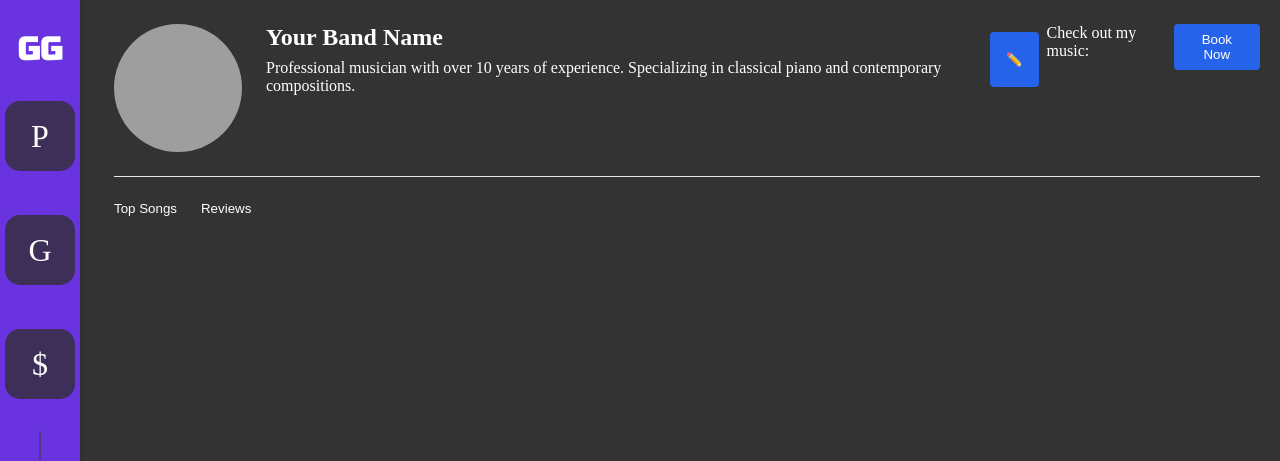
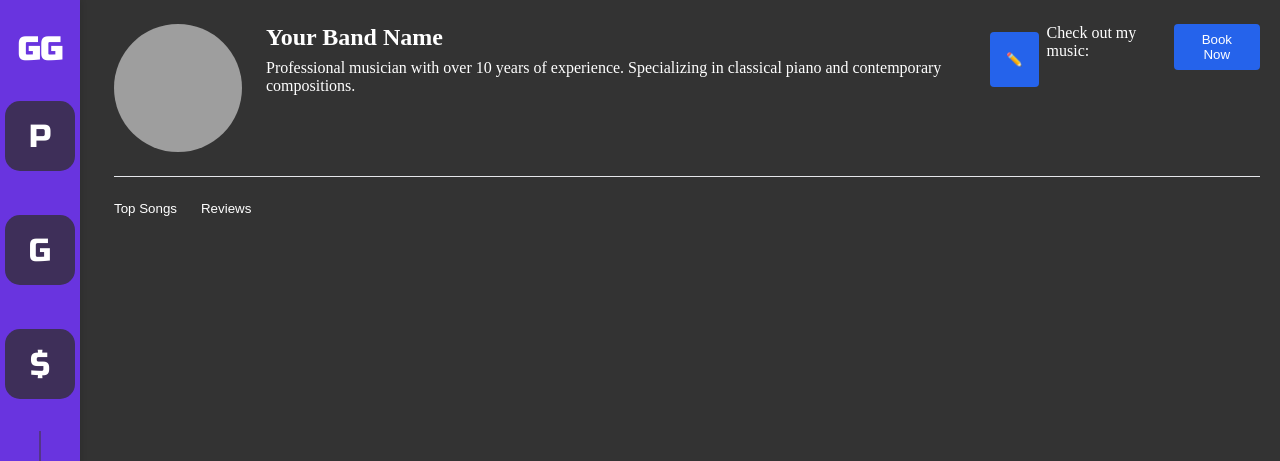
Before and after one commit to AnthonyP05/GimmeGig, a Next.js app: page /profilepage in a window 1280 px wide. Shown: the top 461 px of the page. Built offline with nearby package versions, Linux system fonts and the light colour scheme; grey boxes are pictures that could not be loaded.

Commit message:
Update sidebar.js

```diff
--- a/components/ExploreComponents/sidebar.js
+++ b/components/ExploreComponents/sidebar.js
@@ -69,7 +69,7 @@ const Sidebar = () => {
                 <div style={titleContainer}>
                     <h2 className={russo.className} style={titles}>GG</h2>
                 </div>
-                <div style={boxContainer}>
+                <div className={russo.className} style={boxContainer}>
                     <SidebarCard href="../../profilepage" imageSrc="/money-41-256.png" altText="P" title="Finances" />
                     <SidebarCard href="../../discoverpage" imageSrc="/ozzy.jpg" altText="G" title="Gigs/Artists" />
                     <SidebarCard href="#" imageSrc="/profile-icon-png-889.png" altText="$" title="Profile" />
--- a/components/ExploreComponents/sidebarCard.js
+++ b/components/ExploreComponents/sidebarCard.js
@@ -1,6 +1,12 @@
 import Link from 'next/link';
 import Image from 'next/image';
 import React from 'react';
+import { Russo_One } from 'next/font/google';
+
+const russo = Russo_One({
+  weight: ['400'], // Specify the weights you need
+  subsets: ['latin'], // Specify the subsets you need
+});
 
 const SidebarCard = ({ href, imageSrc, altText }) => {
     const cardStyles = {
```
